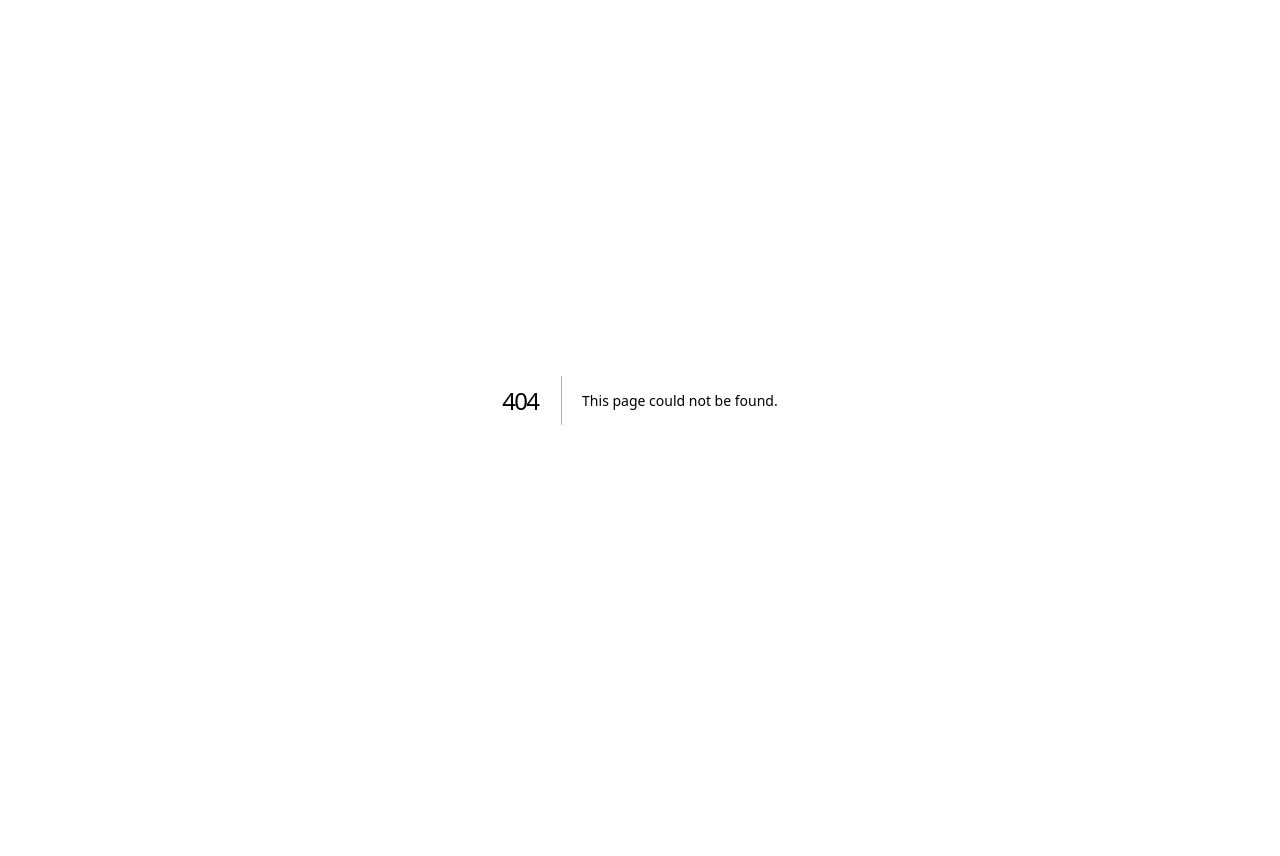
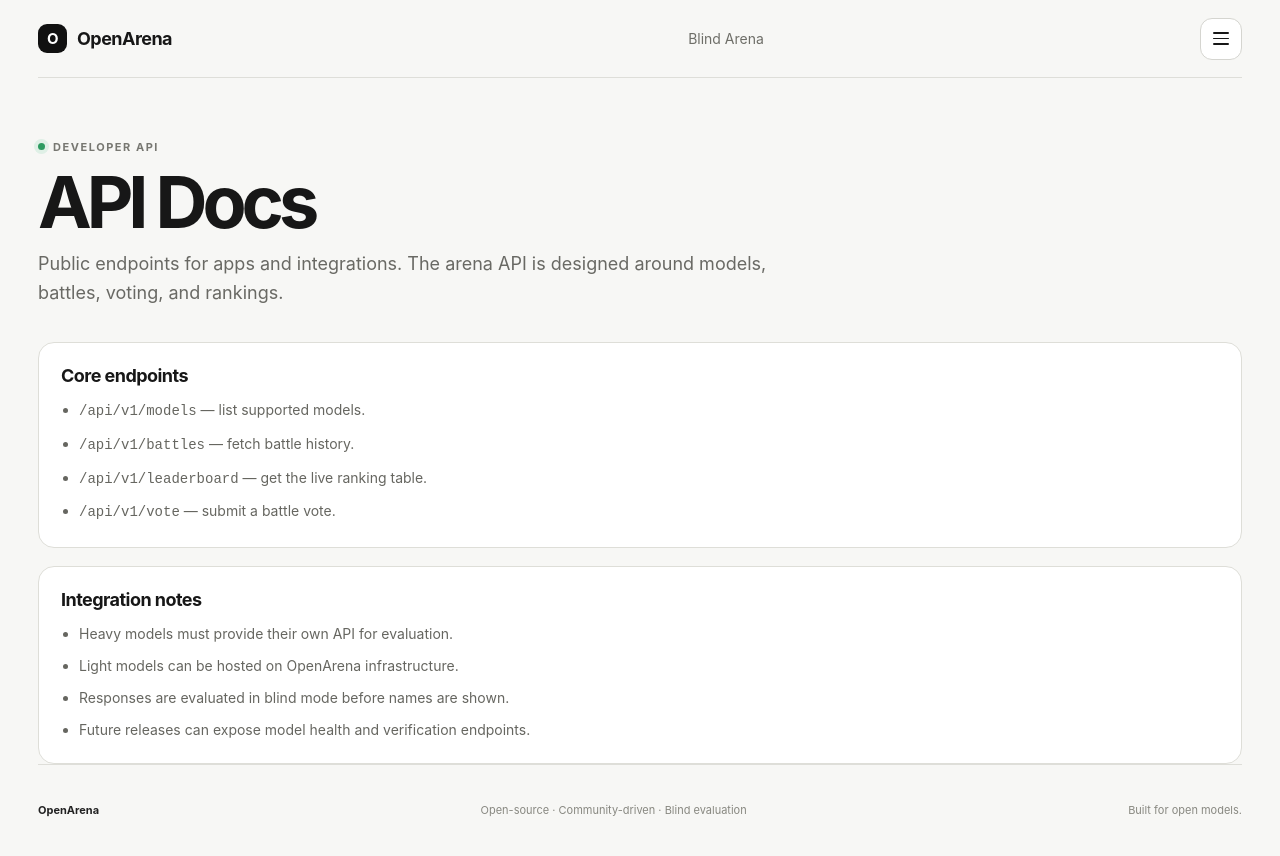
Before and after one commit to 010213pashaleshenko1-blip/OpenArena, a Next.js app: page /docs in a window 1280 px wide. Before the commit this address had no page. Shown: the top 856 px of the page. Before the commit the page ends 800 px from the top, so only its background shows below. Built offline with nearby package versions, Linux system fonts and the light colour scheme.

Commit message:
feat: add api docs page

```diff
--- /dev/null
+++ b/app/docs/page.tsx
@@ -0,0 +1,33 @@
+import { SiteShell } from "../components/site-shell";
+
+export default function DocsPage() {
+  return (
+    <SiteShell
+      title="API Docs"
+      description="Public endpoints for apps and integrations. The arena API is designed around models, battles, voting, and rankings."
+      badge="DEVELOPER API"
+    >
+      <section className="split-two">
+        <article className="content-card">
+          <h2>Core endpoints</h2>
+          <ul>
+            <li><code>/api/v1/models</code> — list supported models.</li>
+            <li><code>/api/v1/battles</code> — fetch battle history.</li>
+            <li><code>/api/v1/leaderboard</code> — get the live ranking table.</li>
+            <li><code>/api/v1/vote</code> — submit a battle vote.</li>
+          </ul>
+        </article>
+
+        <article className="content-card">
+          <h2>Integration notes</h2>
+          <ul>
+            <li>Heavy models must provide their own API for evaluation.</li>
+            <li>Light models can be hosted on OpenArena infrastructure.</li>
+            <li>Responses are evaluated in blind mode before names are shown.</li>
+            <li>Future releases can expose model health and verification endpoints.</li>
+          </ul>
+        </article>
+      </section>
+    </SiteShell>
+  );
+}
```
